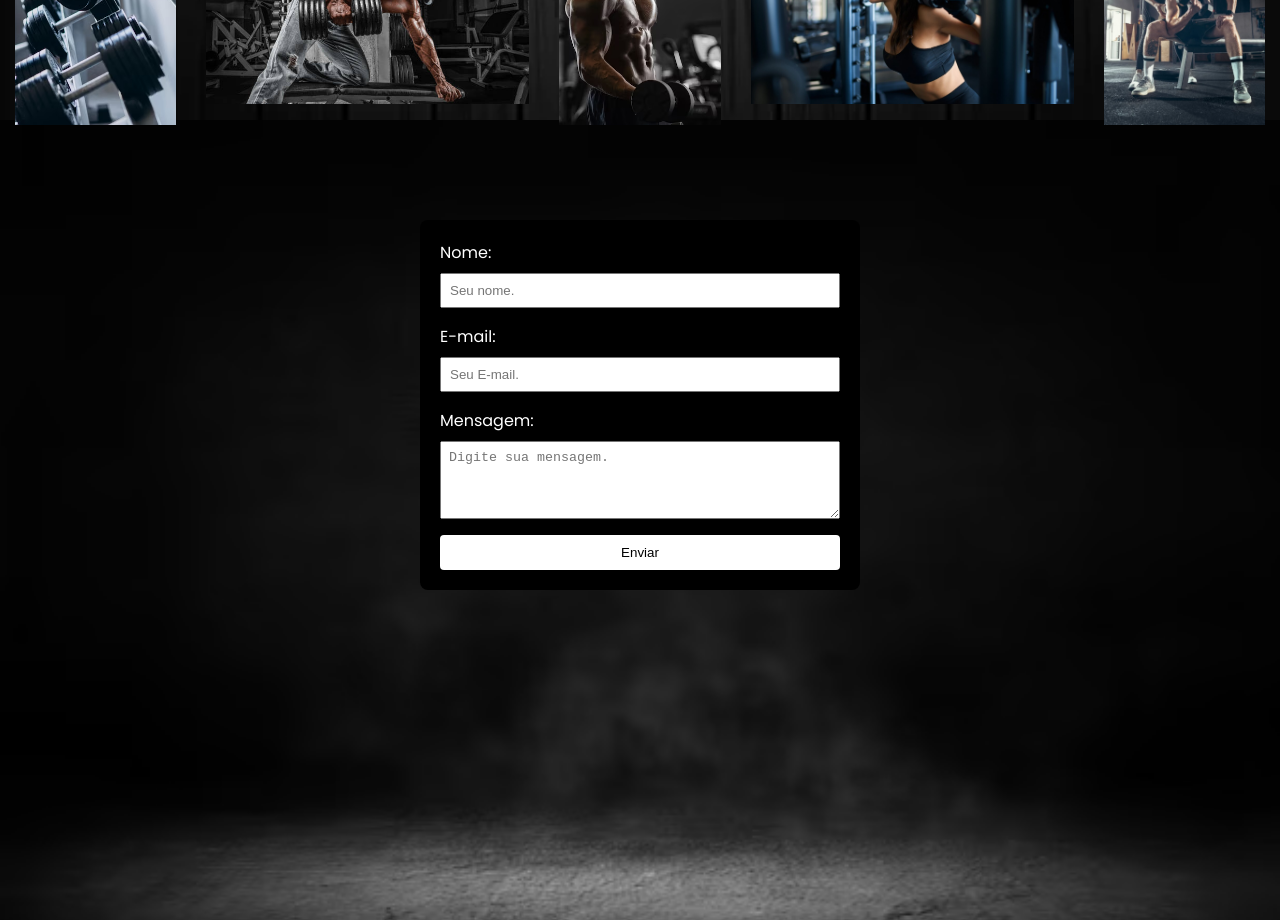
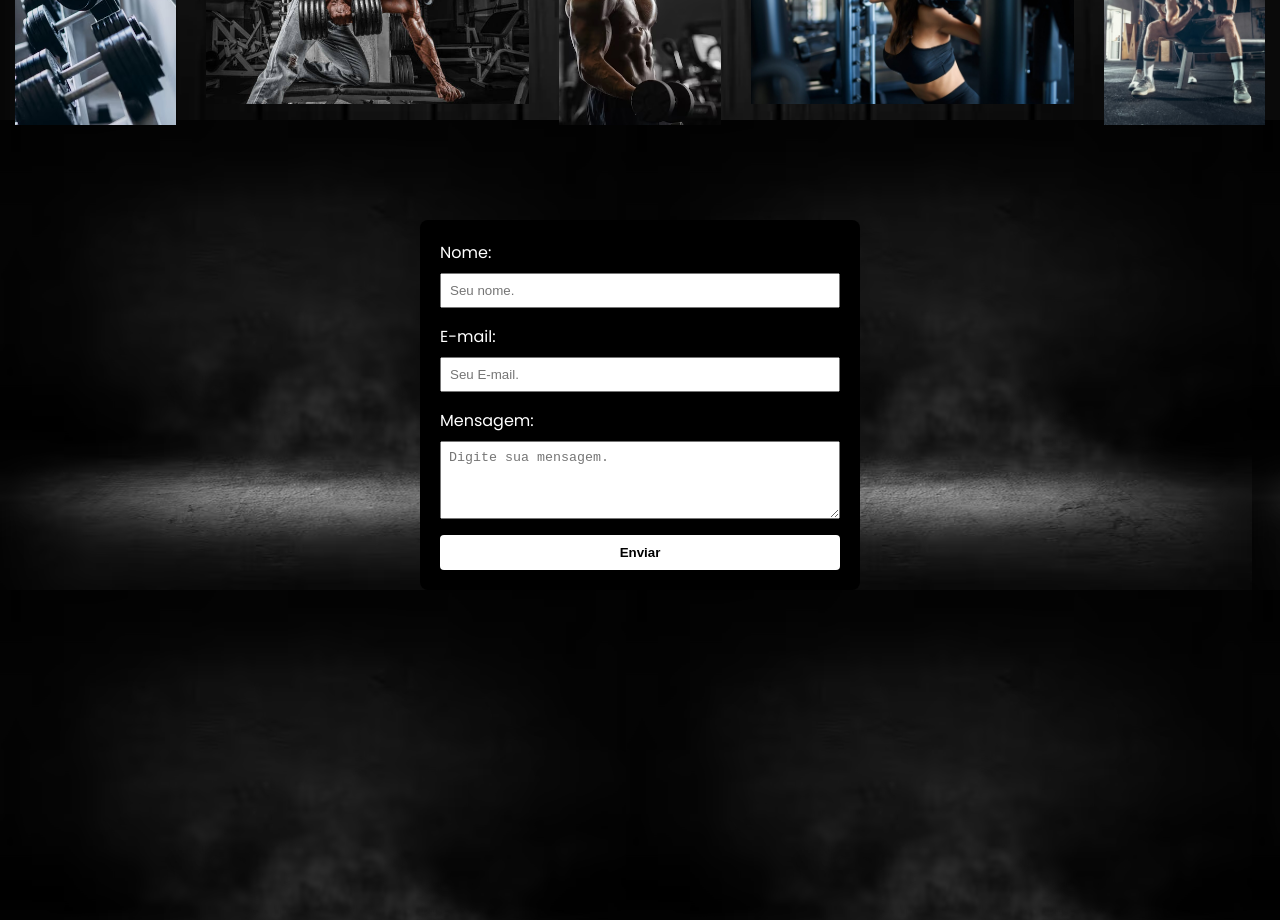
Before and after one commit to armenio2/GymPage, a React (Vite) app: page / in a window 1280 px wide. Shown: the part 1320-2240 px from the top of the page. Built offline with nearby package versions, Linux system fonts and the light colour scheme.

Commit message:
feat adjust width first section

```diff
--- a/src/components/form/style.ts
+++ b/src/components/form/style.ts
@@ -40,6 +40,7 @@ export const FormButton = styled.button`
   padding: 10px;
   cursor: pointer;
   border: none;
+  font-weight: bold;
   border-radius: 4px;
 `;
 
@@ -54,9 +55,13 @@ export const FormBack = styled.div`
   padding: 0;
   background-color: black;
   font-family: 'Poppins', sans-serif;
-  background-image: url('${backgroundImage}');
   background-size: cover;
   background-repeat: no-repeat;
   width: 100vw;
   height: 100vh;
+  background: black;
+
+  @media (min-width: 1280px) {
+    background-image: url('${backgroundImage}');
+  }
 `;
--- a/src/components/welcome/style.js
+++ b/src/components/welcome/style.js
@@ -9,10 +9,10 @@ export const Body = styled.div`
   background-size: cover;
   background-repeat: no-repeat;
   width: 100vw;
-  height: 100vh;
 
-  @media (max-width: 440px) {
-  height: 120vh;
+
+  @media (min-width: 1280px) {
+    height: 100vh;
   }
 
 `;
@@ -66,11 +66,12 @@ export const ContentLeft = styled.div`
 
   @media (max-width: 800px) {
     margin-left: 10vh
-
+    height: 100vh;
   }
 
   @media (max-width: 440px) {
     width: 100vw;
+    height: 100vh;
     margin: 0px;
     p{
       font-size: 14px;
@@ -107,6 +108,7 @@ export const ContentRight = styled.div`
 
   @media (max-width: 800px) {
     width: 100vw;
+    height: 100vh;
     margin-top: 0px;
     padding-left: 0px;
 
```
